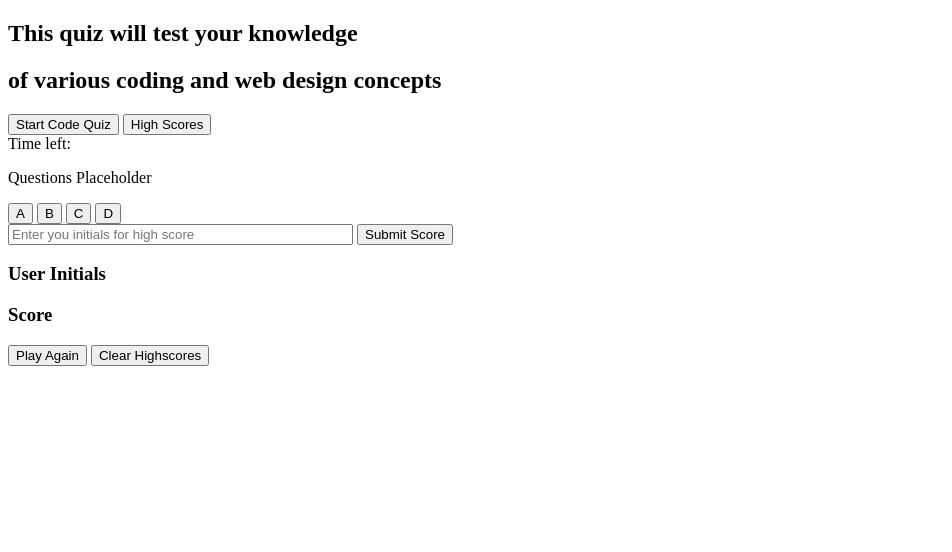
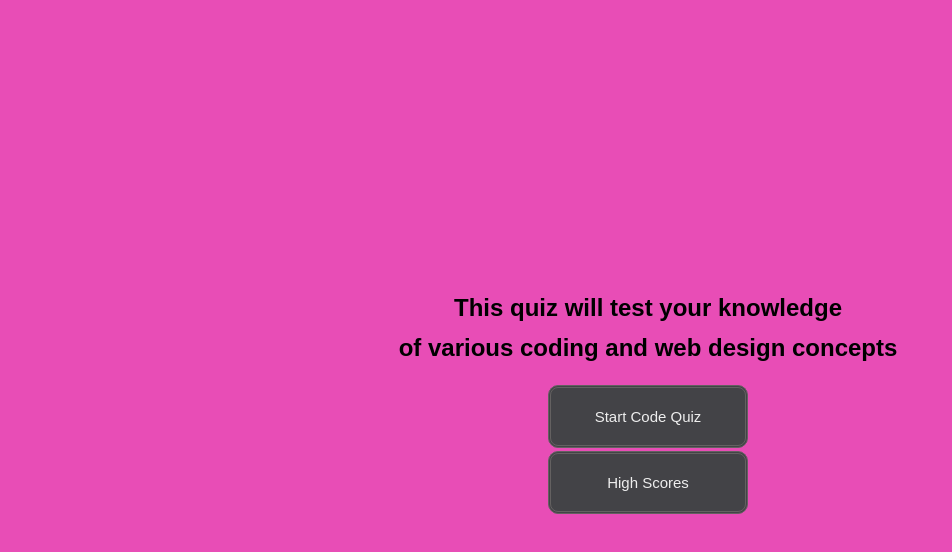
Before and after one commit to Marie-Techy/Let-The-Time-Begin-, a plain HTML site: page Developer /index.html in a window 1280 px wide. Shown: the whole page, without its empty margins (0-952 px from the left). Drawn offline with Linux system fonts and the light colour scheme.

```diff
--- a/Developer /index.html
+++ b/Developer /index.html
@@ -4,7 +4,7 @@
     <meta charset="UTF-8">
     <meta name="viewport" content="width=device-width, initial-scale=1.0">
     <title>Code Quiz Challenge</title>
-    <link rel="stylesheet" type="text/css" href="./assets/style.css-m">
+    <link rel="stylesheet" type="text/css" href="./assets/style.css">
 </head>
 <body>
     <div class="container">
```
